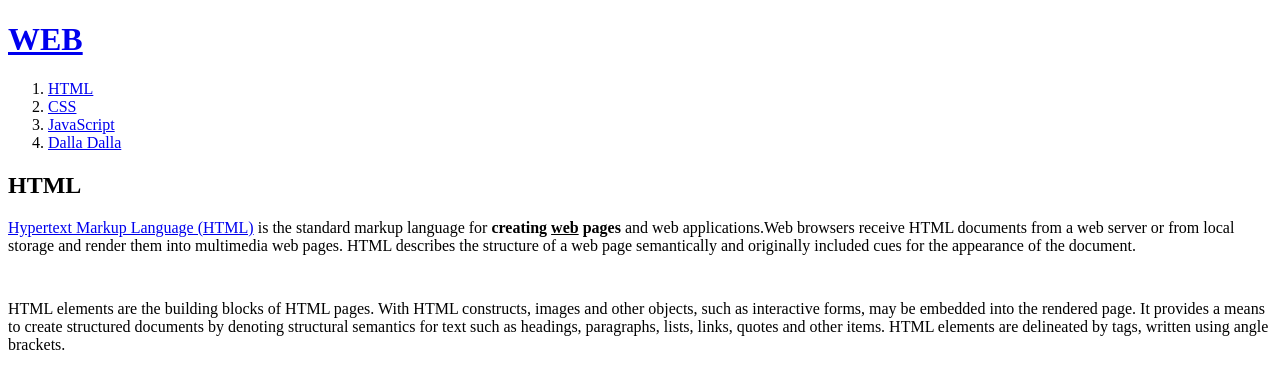
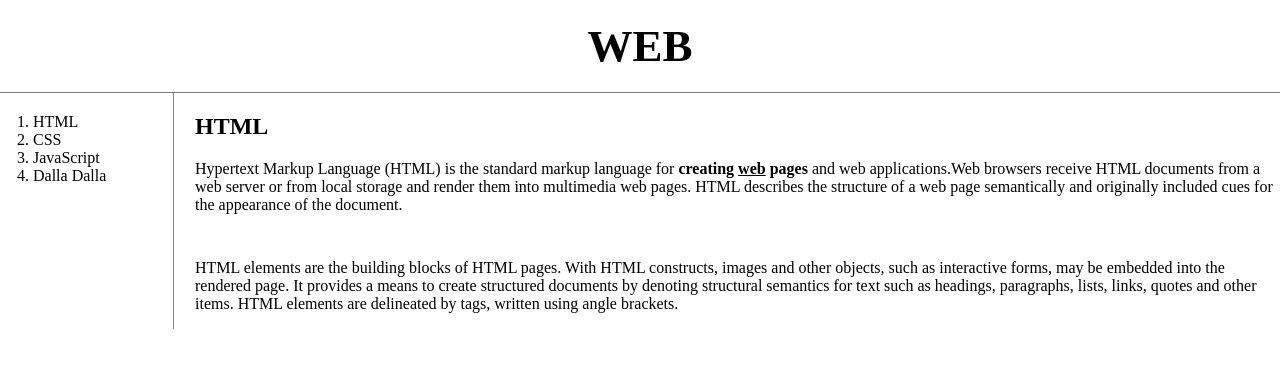
Before and after one commit to sooyoungsGithub/html_internet, a plain HTML site: page index.html in a window 1280 px wide. Drawn offline with Linux system fonts and the light colour scheme; a script that the page names is missing.

Commit message:
End CSS, HTML

```diff
--- a/index.html
+++ b/index.html
@@ -11,19 +11,24 @@
     </script>
   <title>WEB1 - html</title>
   <meta charset="utf-8">
+  <link rel="stylesheet" href="./style.css">
 </head>
 <body>
   <h1><a href="index.html">WEB</a></h1>
+  <div id="grid">
   <ol>
     <li><a href="1.html">HTML</a></li>
     <li><a href="2.html">CSS</a></li>
     <li><a href="3.html">JavaScript</a></li>
     <li><a href="4.html">Dalla Dalla</a></li>
   </ol>
+  <div id="article">
   <h2>HTML</h2>
   <p><a href="https://www.w3.org/TR/html5/" target="_blank" title="html5 speicification">Hypertext Markup Language (HTML)</a> is the standard markup language for <strong>creating <u>web</u> pages</strong> and web applications.Web browsers receive HTML documents from a web server or from local storage and render them into multimedia web pages. HTML describes the structure of a web page semantically and originally included cues for the appearance of the document.
   </p><p style="margin-top:45px;">HTML elements are the building blocks of HTML pages. With HTML constructs, images and other objects, such as interactive forms, may be embedded into the rendered page. It provides a means to create structured documents by denoting structural semantics for text such as headings, paragraphs, lists, links, quotes and other items. HTML elements are delineated by tags, written using angle brackets.
   </p>
+</div>
+</div>
   <p>
       <div id="disqus_thread"></div>
         <script>
```
